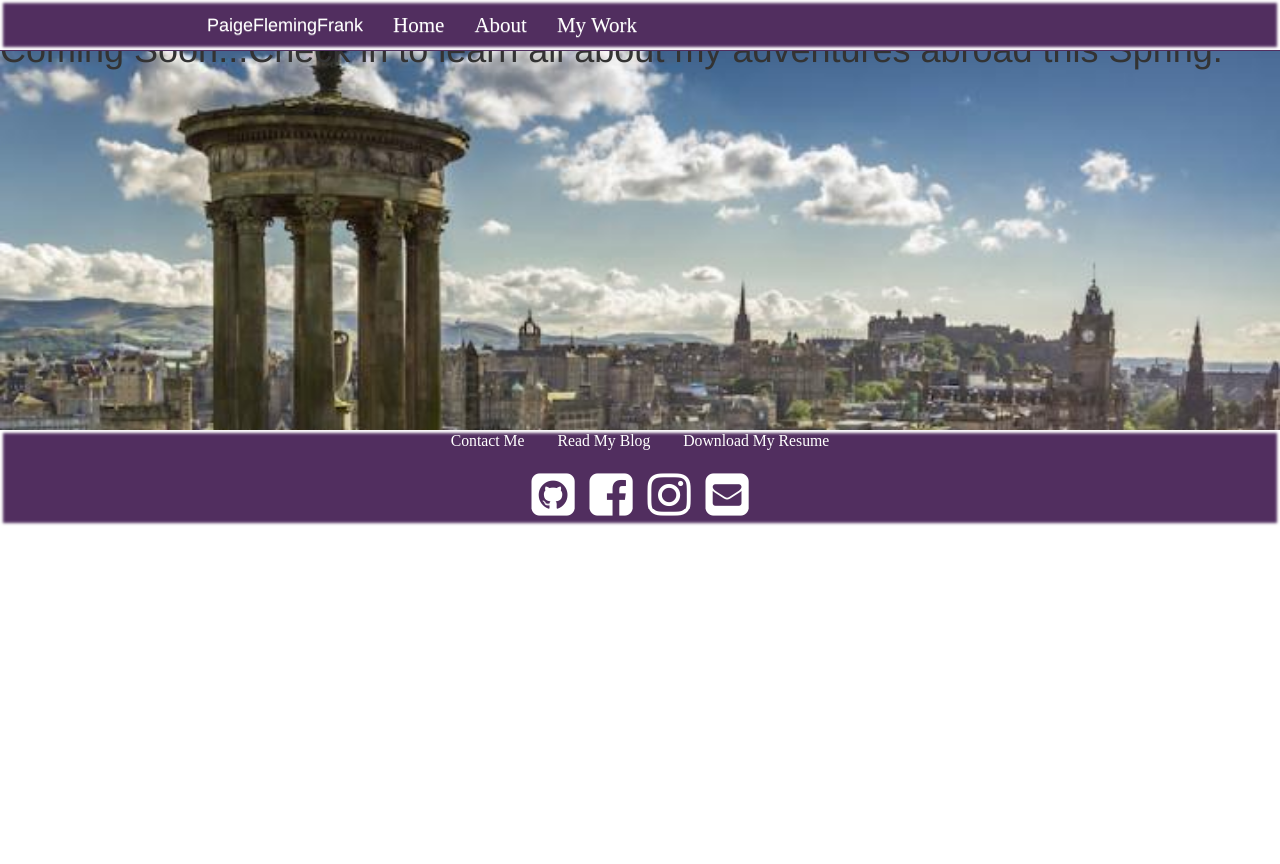
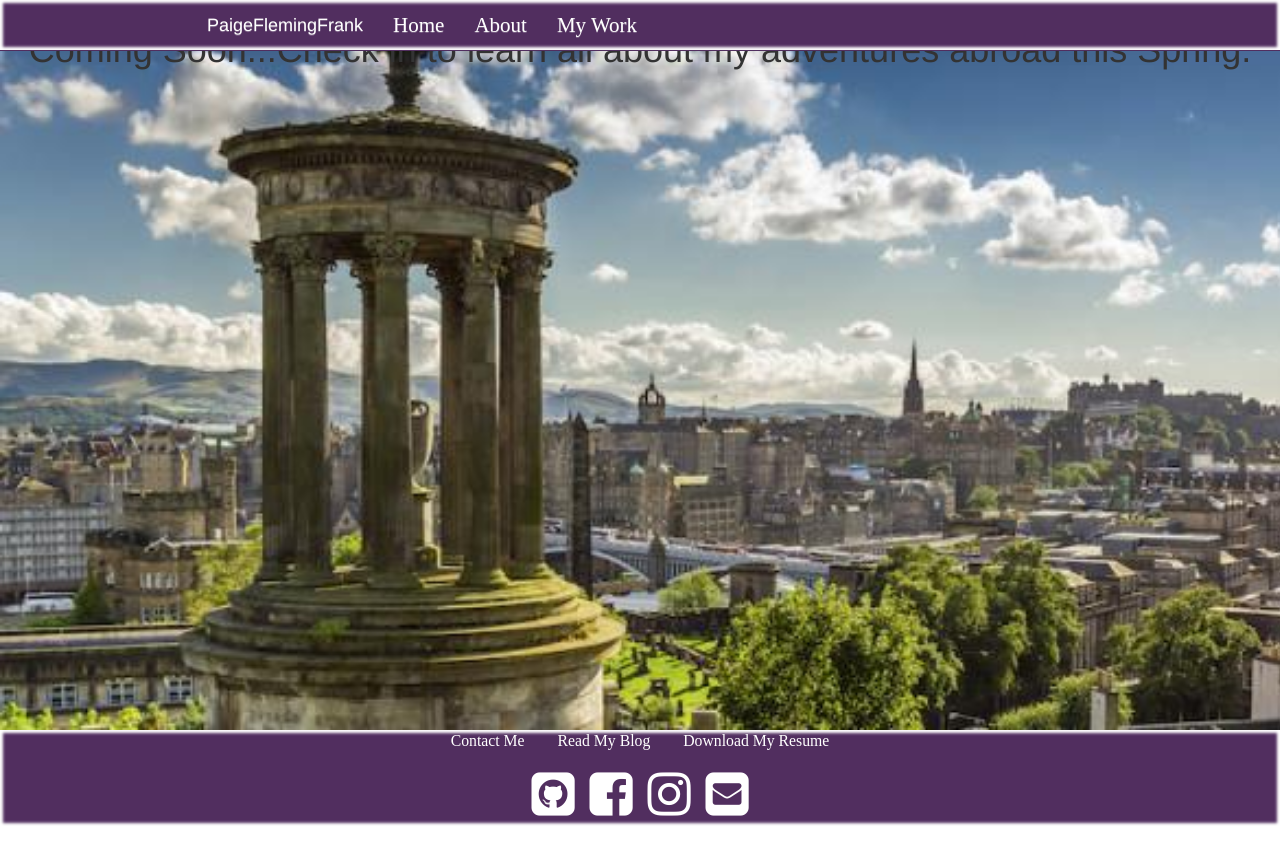
Before and after one commit to pfrank7/pfrank7.github.io, a Jekyll site: the page built from Blog.html, in a window 1280 px wide. Shown: the top 864 px of the page. Built offline with Jekyll 4.4.1, drawn with Linux system fonts in a browser that asks for light colours; nearby versions of some CDN libraries.

Commit message:
Update Blog.html

```diff
--- a/Blog.html
+++ b/Blog.html
@@ -6,9 +6,9 @@
   .scotland {
     background-image: url("edi.jpg");
     background-size:cover;
-    height:400px;
+    height:700px;
   }
 </style>
 <div class = "scotland">
-<h1> Coming Soon...Check in to learn all about my adventures abroad this Spring. </h1>
+<h1 style = "margin:auto; text-align:center;"> Coming Soon...Check in to learn all about my adventures abroad this Spring. </h1>
 </div>
```
